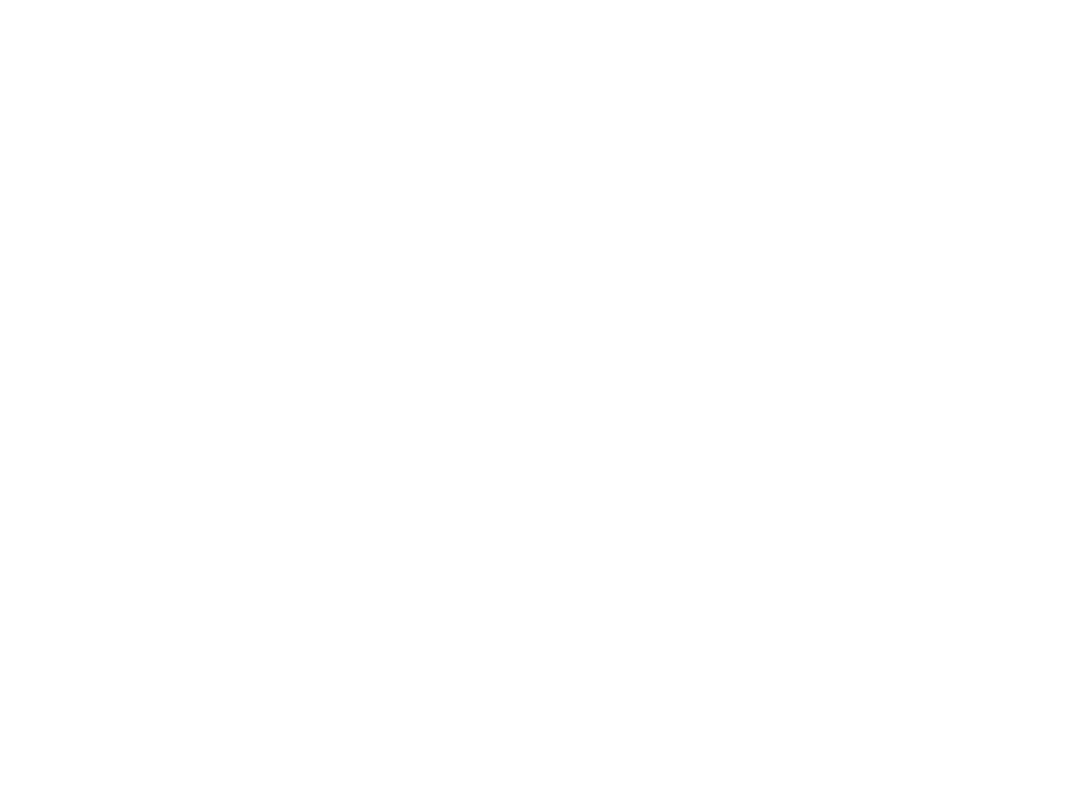
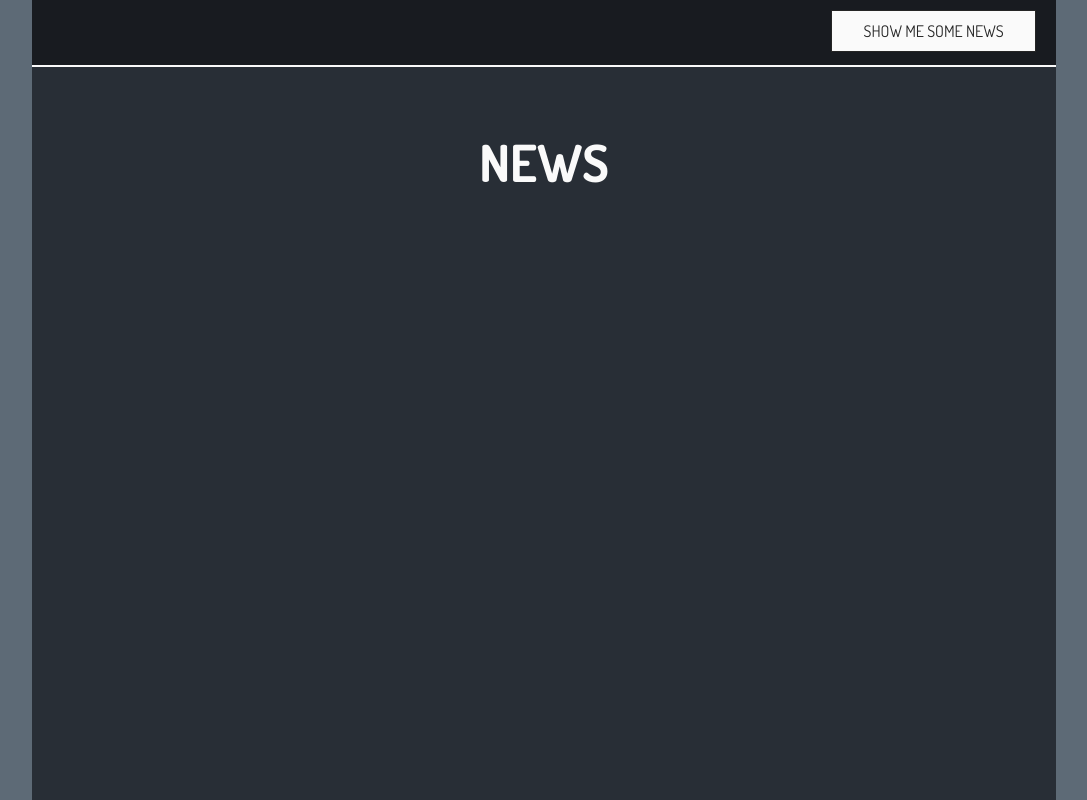
Before and after one commit to petriken/dreamteam, a plain HTML site: page index.html in a window 1280 px wide. Shown: the whole page, without its empty margins (96-1183 px from the left). Drawn offline with Linux system fonts and the light colour scheme.

Commit message:
docs: add html and css

```diff
--- a/css/main.css
+++ b/css/main.css
@@ -0,0 +1,61 @@
+* {
+    margin: 0;
+    padding: 0;
+    font-family: "Dosis", sans-serif;
+}
+body {
+    background-color: #5D6A76;
+}
+.navigation {
+    width: 80%;
+    min-height: 65px;
+    margin-left: 10%;
+    position: fixed;
+    background-color: rgba(0, 0, 0, 0.4);
+    border-bottom: solid 2px #fafafa;
+}
+.btn {
+    width: 20%;
+    float: right;
+    padding: 10px;
+    margin: 10px 20px 0 0;
+    background-color: #fafafa;
+    border: solid 1px #252525;
+    color: #252525;
+    text-transform: uppercase;
+    font-size: 16px;
+}
+.wrap {
+    width: 80%;
+    height: 100%;
+    margin-left: 10%;
+    min-height: 100vh;
+    background-color: #282E36;
+}
+.main-heading {
+    padding-top: 130px;
+    color: #fafafa;
+    text-align: center;
+    font-size: calc( (100vw - 480px)/(1240 - 480) * (50 - 30) + 30px);
+    text-transform: uppercase;
+}
+.result {
+    width: 42.5%;
+    min-width: 300px;
+    min-height: 500px;
+    margin: 5%;
+    display: inline-block;
+    float: left;
+    background-color: #fafafa;
+}
+.heading {
+    text-align: center;
+    color: #252525;
+    font-size: calc( (100vw - 480px)/(1240 - 480) * (30 - 20) + 20px);
+}
+.paragraph {
+    text-align: left;
+    text-indent: 1.5em;
+    color: #252525;
+    font-size: calc( (100vw - 480px)/(1240 - 480) * (16 - 12) + 12px);
+}
--- a/index.html
+++ b/index.html
@@ -8,8 +8,22 @@
         <title>hey</title>
         <link rel="stylesheet" href="https://use.fontawesome.com/releases/v5.5.0/css/all.css" integrity="sha384-B4dIYHKNBt8Bc12p+WXckhzcICo0wtJAoU8YZTY5qE0Id1GSseTk6S+L3BlXeVIU" crossorigin="anonymous">
         <link href="https://fonts.googleapis.com/css?family=Dosis:400,700,800" rel="stylesheet">
-        <link rel="stylesheet" type="text/css" href="../css/main.css">
+        <link rel="stylesheet" type="text/css" href="css/main.css">
     </head>
     <body>
+        <header>
+            <nav class="navigation">
+                <button class="btn">Show me some news</button>
+            </nav>
+        </header>
+        <main class="wrap">
+            <h1 class="main-heading">News</h1>
+            <div class="news-block"></div>
+        </main>
+        <footer></footer>
+        <template class="result-temp">
+            <h2 class="heading"></h2>
+            <p class="paragraph"></p>
+        </template>
     </body>
 </html>
```
